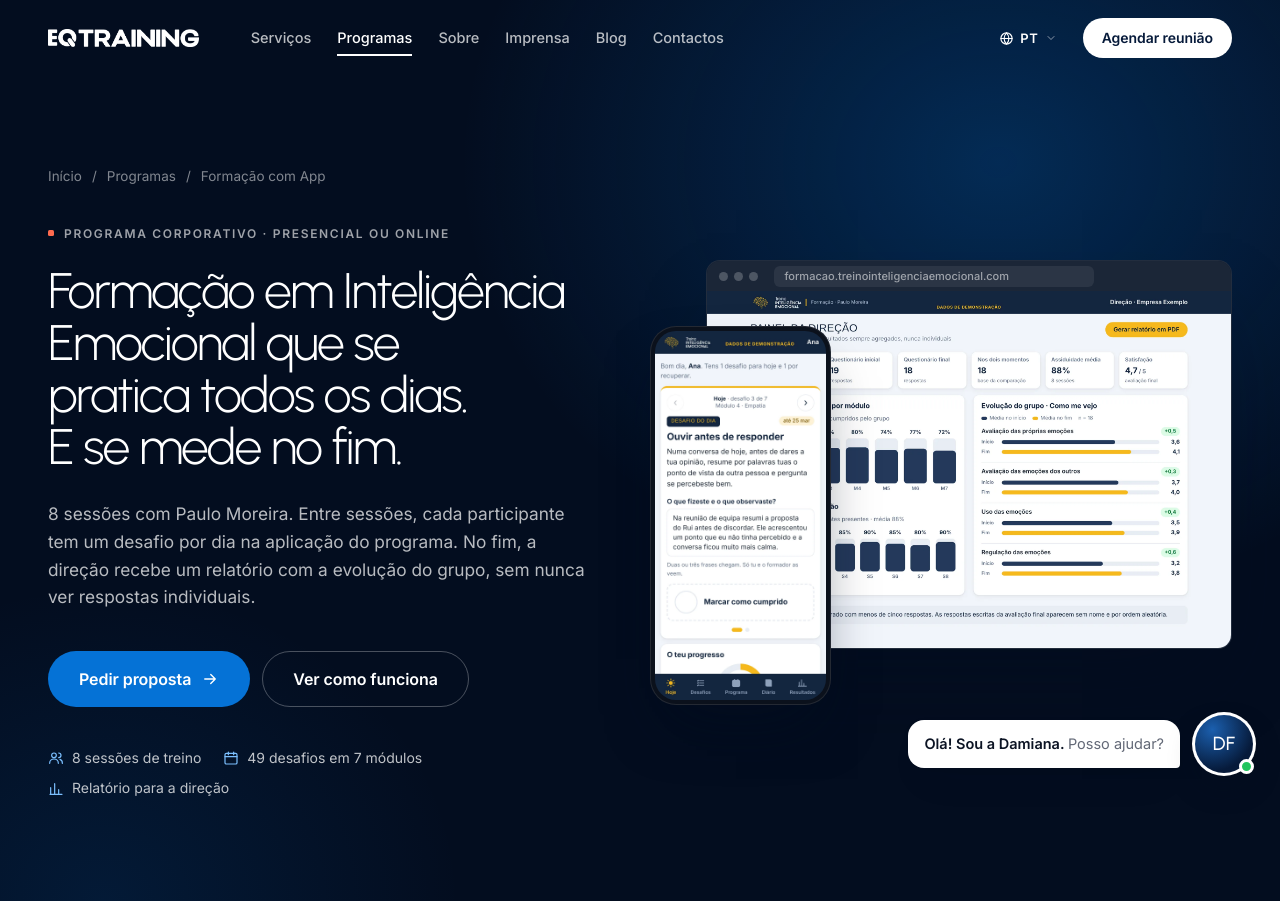
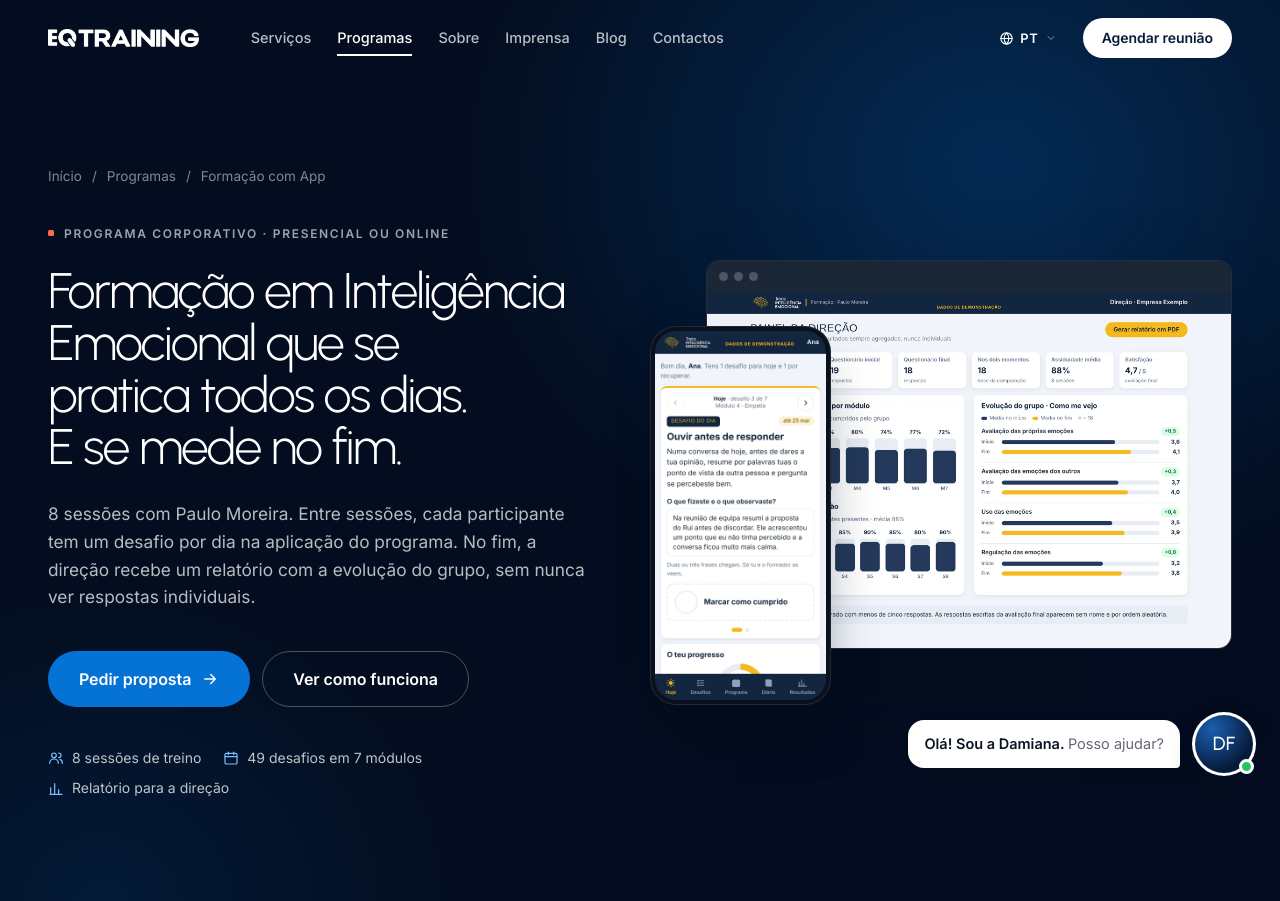
Before and after one commit to antoniompalves/antoniompalves, a PHP site: page /cursos/formacao-com-app/ in a window 1280 px wide. Shown: the top 901 px of the page. Run offline with PHP 8.4, Linux system fonts and the light colour scheme.

Commit message:
Don't show the app's address on the public programme page
Co-Authored-By: Claude Opus 5.5 <noreply@anthropic.com>
Claude-Session: https://claude.ai/code/session_01To49zu464ywJf5KJ1Lqo31

```diff
--- a/public/templates/programme.php
+++ b/public/templates/programme.php
@@ -48,7 +48,7 @@ $demo = '<p class="demo-note">' . icon('spark', 14) . e(t('programme.demo')) . '
     </div>
     <div class="app-hero-media" aria-hidden="true">
       <figure class="device-browser">
-        <span class="device-bar"><i></i><i></i><i></i><b>formacao.treinointeligenciaemocional.com</b></span>
+        <span class="device-bar"><i></i><i></i><i></i></span>
         <img src="<?= e($img('direcao')) ?>" alt="" width="2000" height="1362" fetchpriority="high">
       </figure>
       <figure class="device-phone">
@@ -241,7 +241,7 @@ $demo = '<p class="demo-note">' . icon('spark', 14) . e(t('programme.demo')) . '
       <p class="section-lead"><?= e(t('programme.dash.p')) ?></p>
     </header>
     <figure class="device-browser device-browser-lg reveal">
-      <span class="device-bar"><i></i><i></i><i></i><b>formacao.treinointeligenciaemocional.com</b></span>
+      <span class="device-bar"><i></i><i></i><i></i></span>
       <img src="<?= e($img('direcao')) ?>" alt="<?= e(t('programme.dash.alt')) ?>" width="2000" height="1362" loading="lazy">
     </figure>
     <?= $demo ?>
@@ -335,7 +335,7 @@ $demo = '<p class="demo-note">' . icon('spark', 14) . e(t('programme.demo')) . '
     </div>
     <figure class="real-shot reveal">
       <div class="device-browser">
-        <span class="device-bar"><i></i><i></i><i></i><b>formacao.treinointeligenciaemocional.com</b></span>
+        <span class="device-bar"><i></i><i></i><i></i></span>
         <img src="<?= e($img('analise-real')) ?>" alt="<?= e(t('programme.real.alt')) ?>" width="1668" height="1205" loading="lazy">
       </div>
       <figcaption><strong><?= e(t('programme.real.k')) ?></strong> <?= e(t('programme.real.cap')) ?></figcaption>
```
